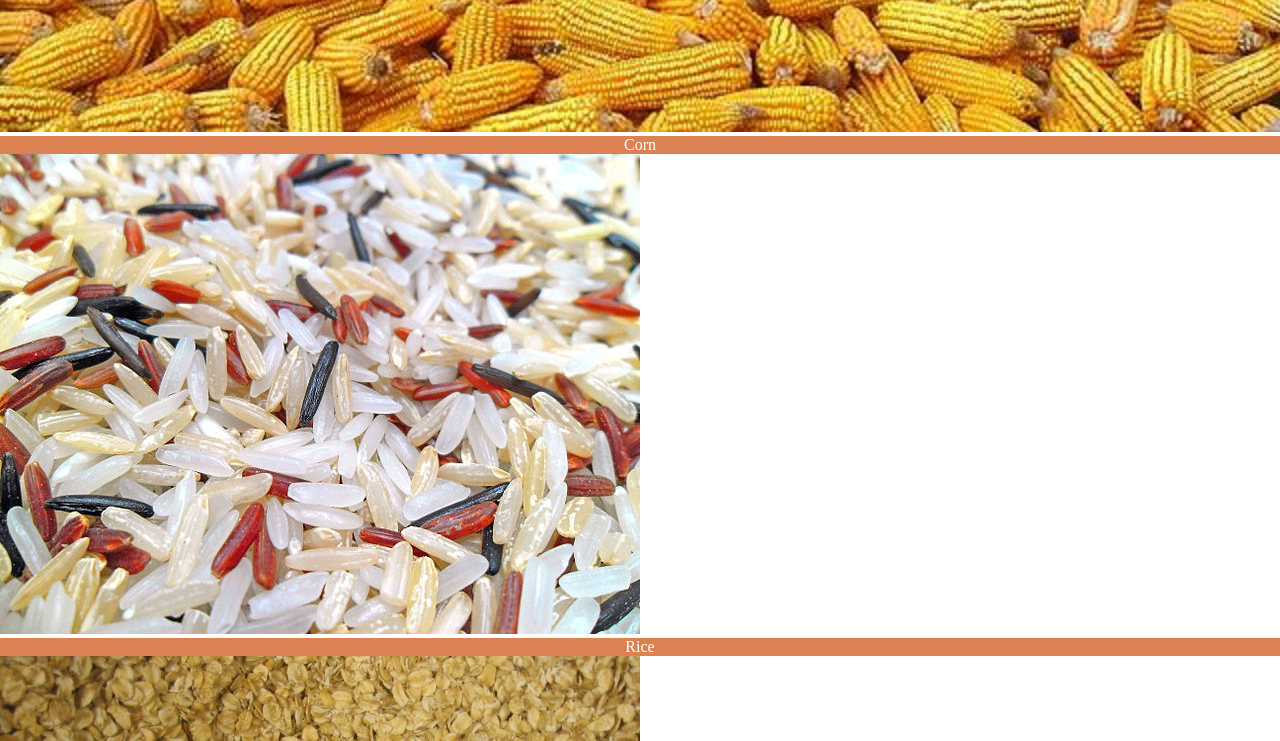
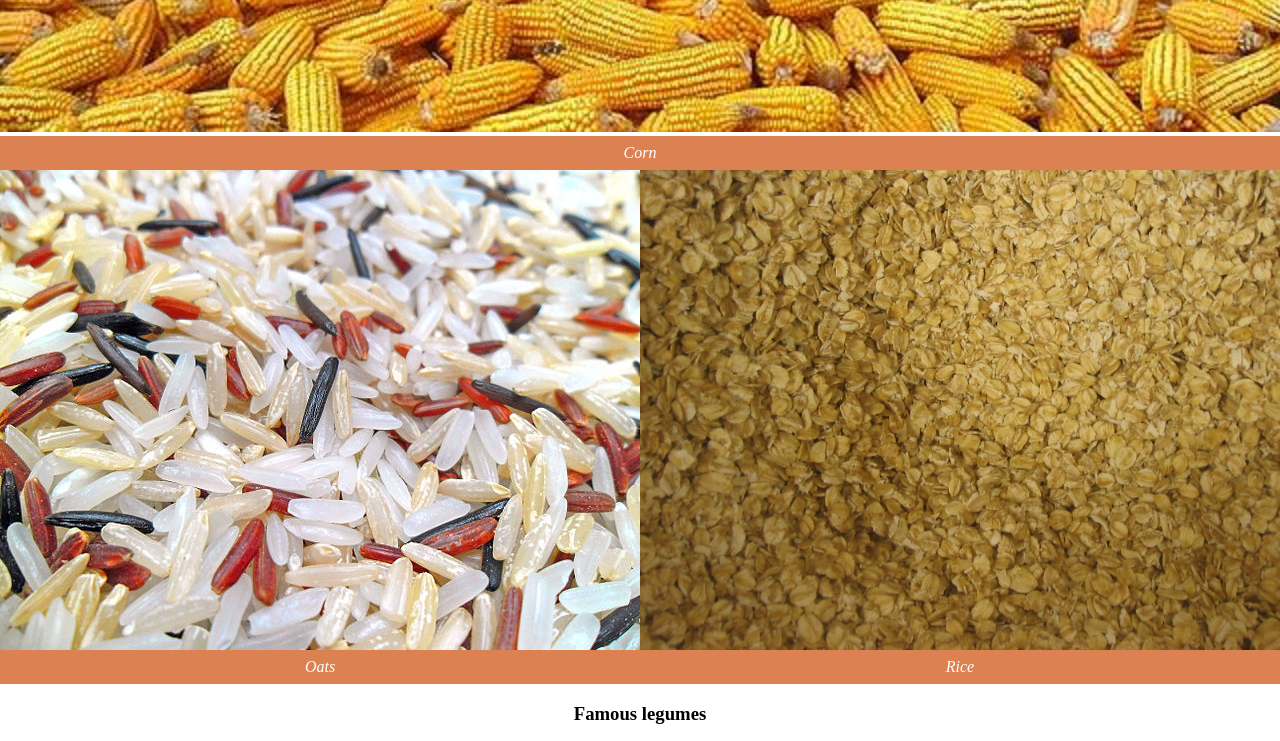
Before and after one commit to Mjams/dsn1674-assignment-5, a plain HTML site: page index.html in a window 1280 px wide. Shown: the part 1700-2441 px from the top of the page. Drawn offline with Linux system fonts and the light colour scheme.

Commit message:
edit fig captions, and gave the photos under cereals a float

```diff
--- a/css/main.css
+++ b/css/main.css
@@ -110,11 +110,39 @@ h2{
 
 .corn{
   width: 100%;
+  margin: 0;
 }
 
-figcaption{
+.fig{
   background-color: #dc8252;
   color: white;
   text-align: center;
-  text-decoration: italic;
+  font-style: italic;
+  padding: 0.5em;
+  margin: 0;
 }
+
+.rice{
+  float: left;
+  width: 50%;
+}
+
+.newfig{
+  background-color: #dc8252;
+  color: white;
+  text-align: center;
+  font-style: italic;
+  padding: 0.5em;
+  margin: 0;
+  float: left;
+  width: 50%;
+}
+
+.peanuts{
+
+}
+h3{
+  float: left;
+  text-align: center;
+  width: 100%;
+}
--- a/index.html
+++ b/index.html
@@ -39,13 +39,14 @@
   <h2 id="cereals">Famous Cereals</h2>
 
   <img class="corn" src="images/corn.jpg" alt="Image of Corn">
-    <figcaption>Corn</figcaption>
+    <figcaption class="fig">Corn</figcaption>
 
   <img class="rice" src="images/rice.jpg" alt="Image of Rice">
-    <figcaption>Rice</figcaption>
 
-  <img class="oats" src="images/oats.jpg" alt="Image of Oats"
-    <figcaption>Oats<figcaption>
+
+  <img class="rice" src="images/oats.jpg" alt="Image of Oats">
+    <figcaption class="newfig">Oats</figcaption>
+    <figcaption class="newfig">Rice</figcaption>
 
 <h3 id="legumes">Famous legumes</h3>
 
```
